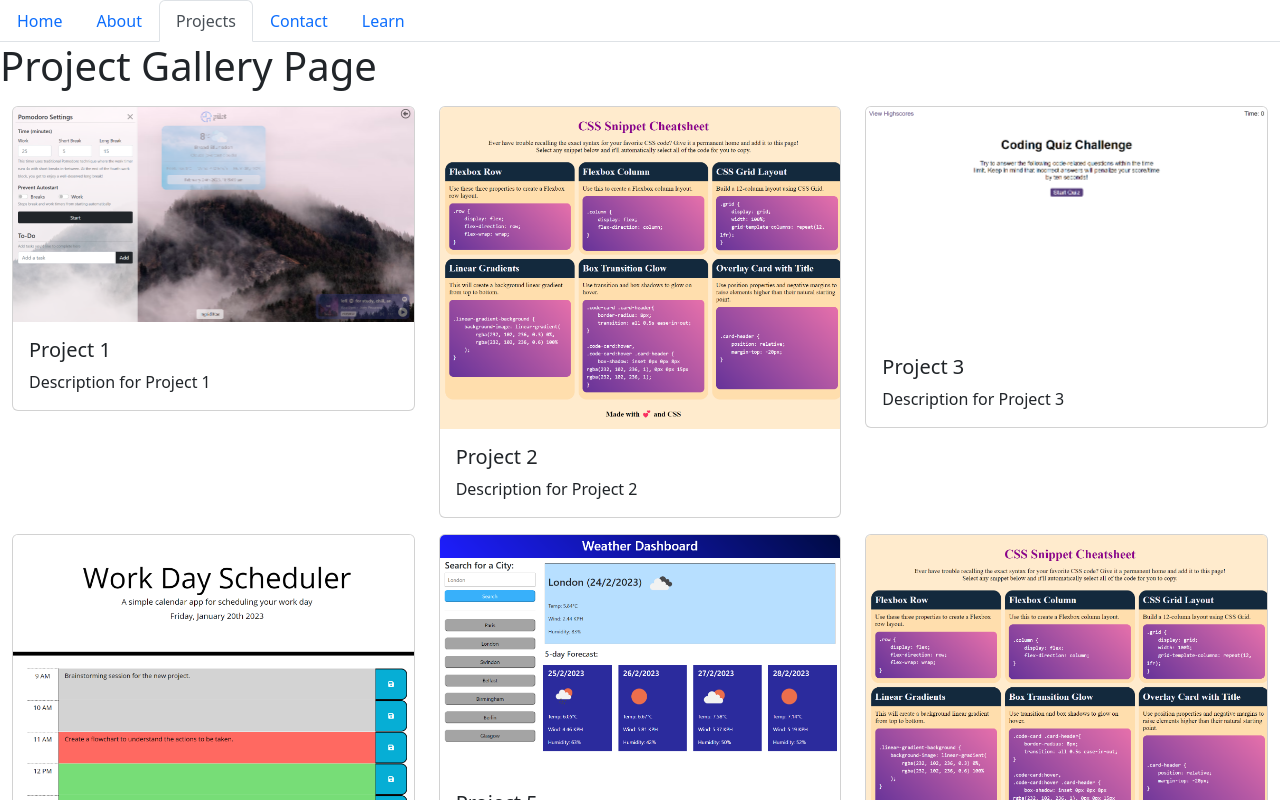
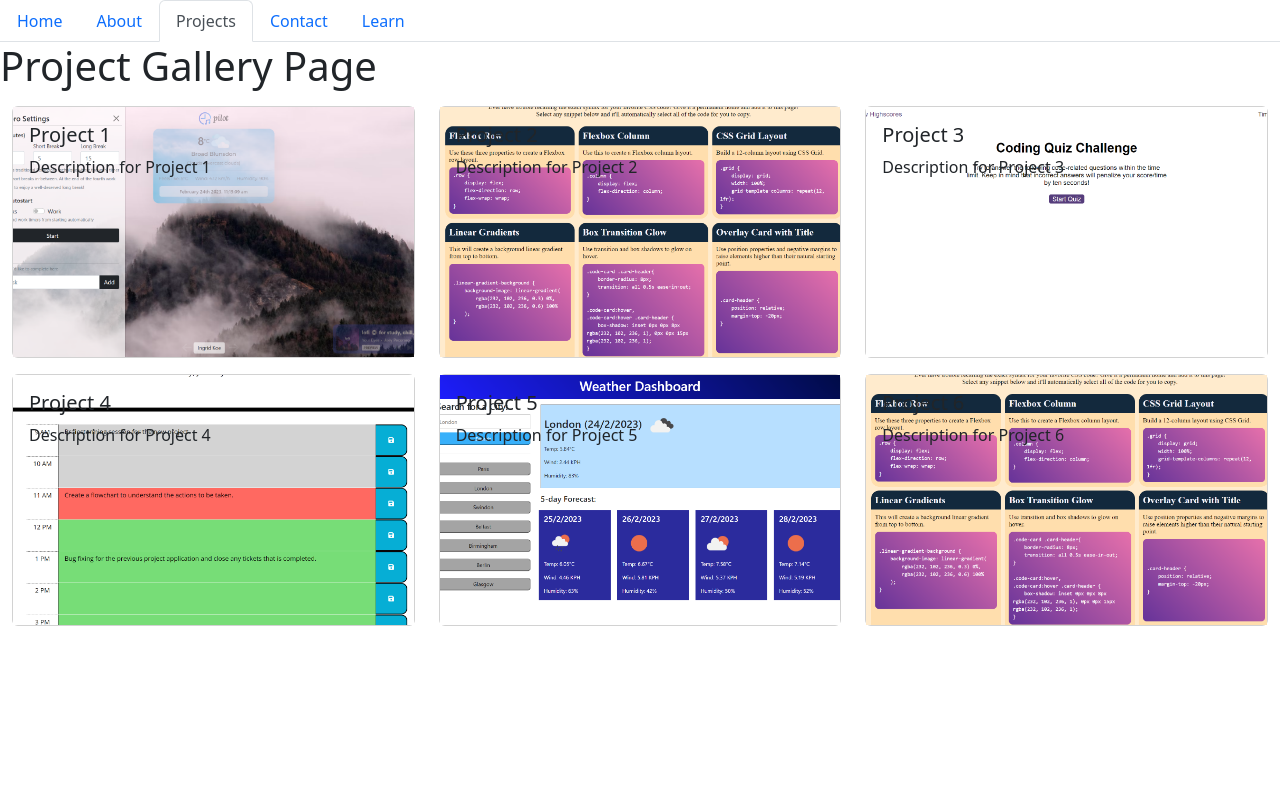
Before and after one commit to JayaPK21/React-Portfolio, a React (Create React App) app in the folder web-portfolio/: page /projectgallery in a window 1280 px wide. Shown: the top 800 px of the page. Built offline with nearby package versions, Linux system fonts and the light colour scheme.

Commit message:
Adds the images as background image for project

```diff
--- a/web-portfolio/src/components/pages/Project.js
+++ b/web-portfolio/src/components/pages/Project.js
@@ -32,12 +32,19 @@ function Project({title, description, image}) {
 
         default: break;
     }
-
+    console.log("project image: "+projectImage);
+    const imgStyle = {
+        backgroundImage: 'url('+projectImage+')',
+        minHeight: 250,
+        backgroundSize: 'cover',
+        backgroundRepeat: 'no-repeat',
+        backgroundPosition: 'center'
+    }
     return(
         <div className='col-sm-6 col-lg-4'>
             <div className='card my-2'>
-                <img src={projectImage} className="card-img-top" alt="..." />
-                <div className="card-body">
+                {/* <img src={projectImage} className="card-img-top" alt="..." /> */}
+                <div style={imgStyle} className="card-body">
                     <h5 className="card-title">{title}</h5>
                     <p className="card-text">{description}</p>
                 </div>
```
